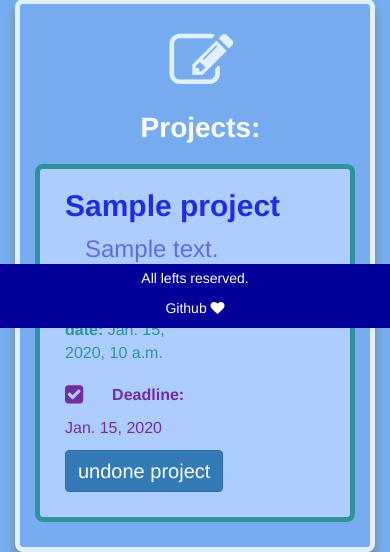
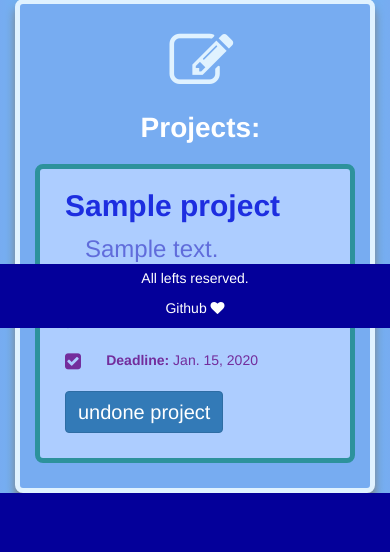
Before and after one commit to 1MahdiR/simple-todo-list, a Django app: template todo/templates/todo/project_list.html in a window 390 px wide. Shown: the part 516-1068 px from the top of the page. After the commit the page ends 1009 px from the top, so only its background shows below. Run offline with Django 3.2, Linux system fonts and the light colour scheme; the template is opened without the code that fills it: values that come from a table or form of the project are taken from there, others are empty; tables that the repository leaves empty hold one stand-in row (values such as "Sample post"); some libraries are stand-ins or nearby versions.

Commit message:
Fixed date-submit and date-deadline for smaller devices

```diff
--- a/todo/static/todo/project_list.css
+++ b/todo/static/todo/project_list.css
@@ -119,4 +119,14 @@
 
 		margin-left: 42%;
 	}
+
+  .date-submit {
+    width: 100%;
+    font-size: 14px;
+  }
+
+  .date-deadline {
+    width: 100%;
+    font-size: 14px;
+  }
 }
```
